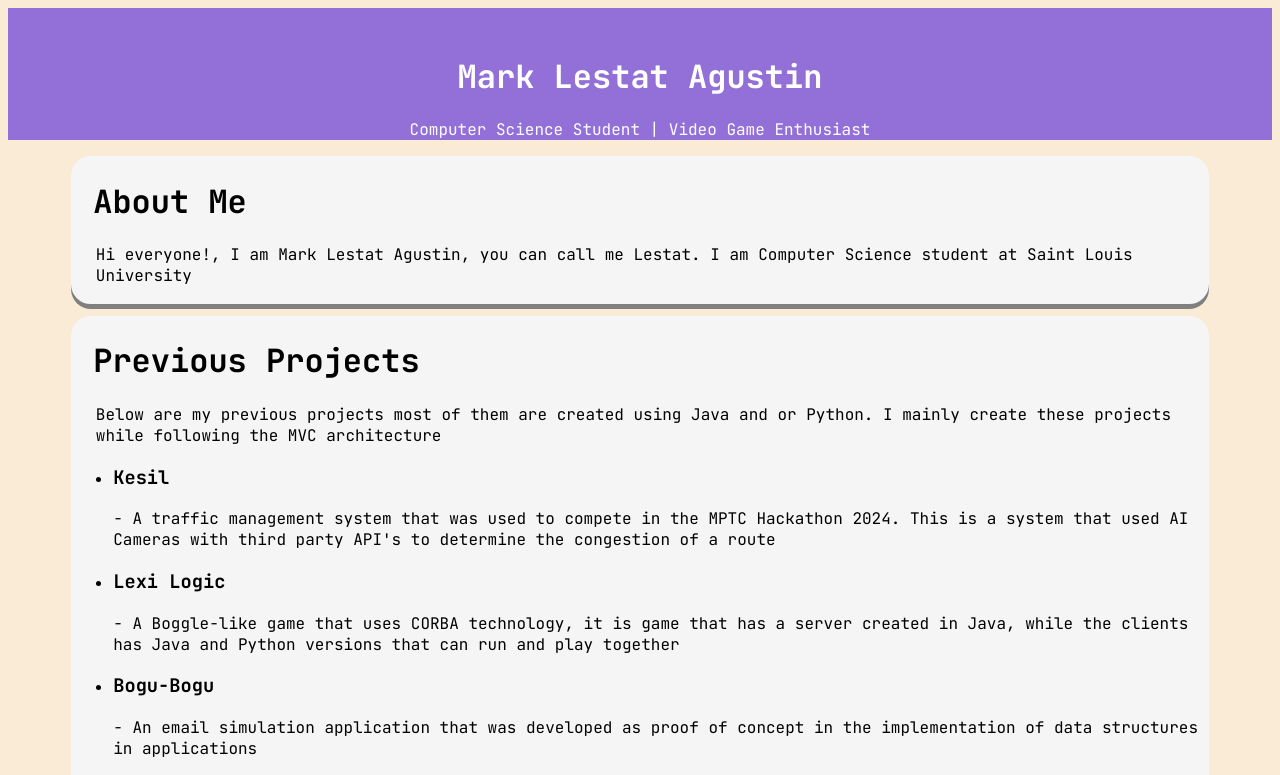
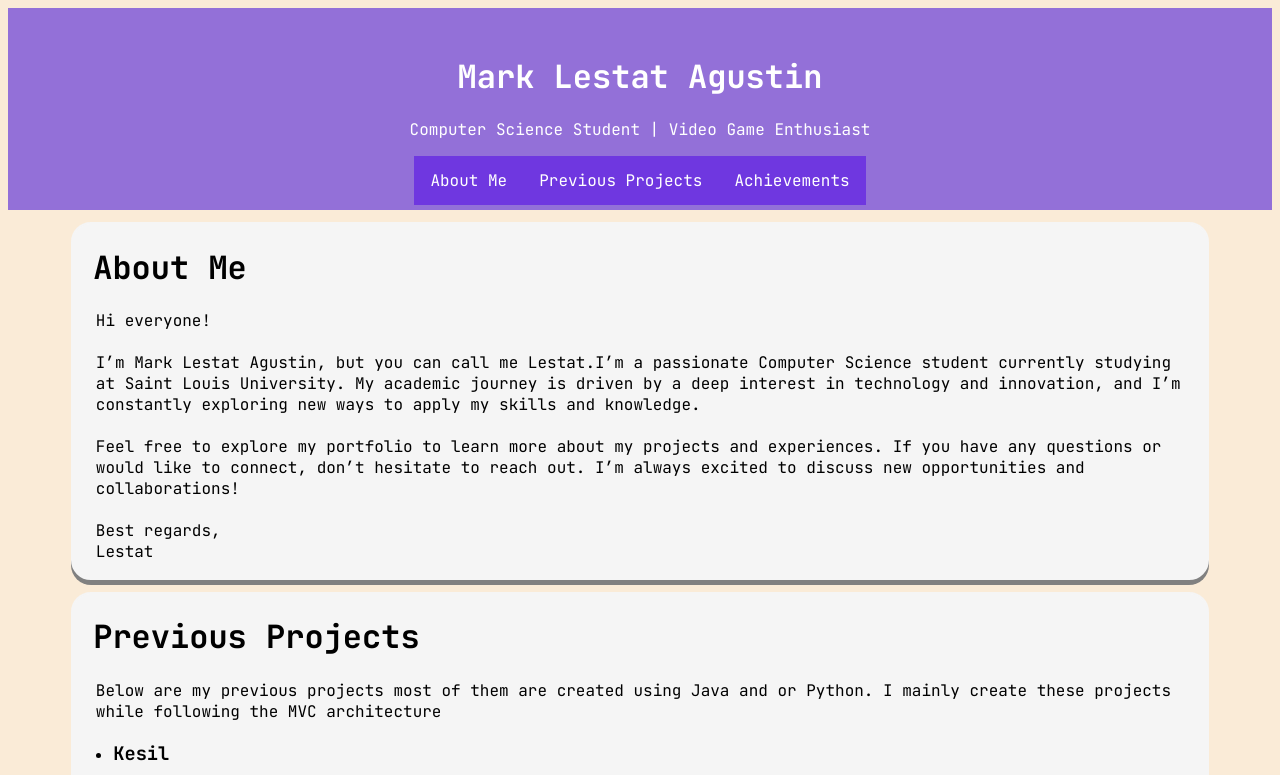
Before and after one commit to VladTemp27/personal-website, a plain HTML site: page index.html in a window 1280 px wide. Shown: the top 775 px of the page. Drawn offline with Linux system fonts and the light colour scheme.

Commit message:
+ section for previous work experiences and navbar

```diff
--- a/index.html
+++ b/index.html
@@ -9,15 +9,33 @@
     </head>
     <body>
 
-    <header class="header">
+    <header>
         <h1 class="header-title">Mark Lestat Agustin</h1>
         <p>Computer Science Student | Video Game Enthusiast</p>
+        <div class="center">
+            <ul class="navbar">
+                <li class="nav-item"><a href="">About Me</a></li>
+                <li class="nav-item"><a href="">Previous Projects</a></li>
+                <li class="nav-item"><a href="">Achievements</a></li>
+            </ul>
+        </div>
     </header>
 
     <div class="container">
         <h1 class="container-header">About Me</h1>
-        <p class="container-paragraph">Hi everyone!, I am Mark Lestat Agustin, you can call me Lestat.
-            I am Computer Science student at Saint Louis University
+        <p class="container-paragraph">
+            Hi everyone!
+            <br>
+            <br>
+            I’m Mark Lestat Agustin, but you can call me Lestat.I’m a passionate Computer Science student currently studying at Saint Louis University.
+            My academic journey is driven by a deep interest in technology and innovation, and I’m constantly exploring new ways to apply my skills and knowledge.
+            <br>
+            <br>
+            Feel free to explore my portfolio to learn more about my projects and experiences. If you have any questions or would like to connect, don’t hesitate to reach out.
+            I’m always excited to discuss new opportunities and collaborations!
+            <br><br>
+            Best regards,<br>
+            Lestat
         </p>
     </div>
 
@@ -57,5 +75,13 @@
         </ul>
     </div>
 
+    <div class="container">
+        <h1 class="container-header">Past Work Experiences</h1>
+        <ul>
+            <li>Social Media Marketer at Leszach</li>
+            <li>Software Developer at Alcavega</li>
+        </ul>
+    </div>
+
     </body>
 </html>
```
